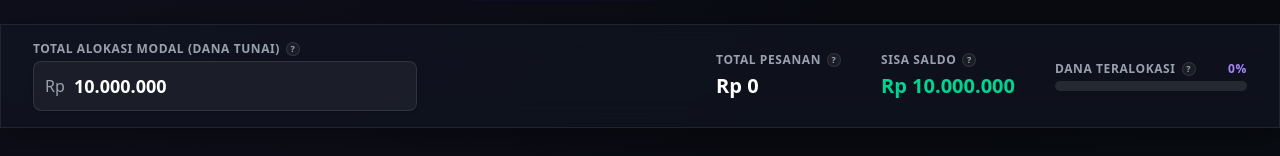
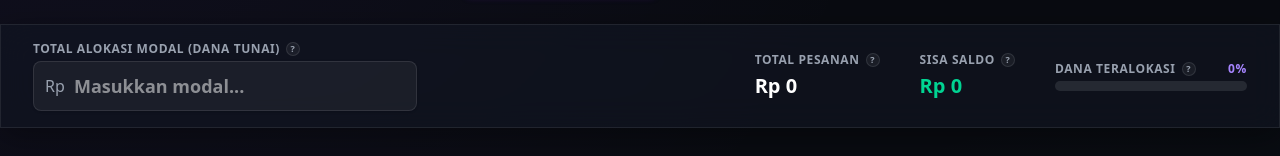
Before and after one commit to dayywkd/Kalkulator-IPO, a React (Vite) app in the folder frontend/: page / in a window 1280 px wide. Shown: the part 226-382 px from the top of the page. Built offline with nearby package versions, Linux system fonts and the light colour scheme; no server answers.

Commit message:
UI: Mengubah default modal awal menjadi Rp0 dan menyertakan reset modal awal pada tombol reset

```diff
--- a/frontend/src/App.jsx
+++ b/frontend/src/App.jsx
@@ -69,7 +69,7 @@ export default function App() {
   // State 1: Modal Awal (Capital)
   const [capital, setCapital] = useState(() => {
     const saved = localStorage.getItem("ipo_capital");
-    return saved ? parseInt(saved, 10) : 10000000; // default Rp 10 Juta
+    return saved ? parseInt(saved, 10) : 0; // default Rp 0
   });
 
   // State 2: Inputan Lot per Saham (Object key: ticker, value: lot)
@@ -161,6 +161,7 @@ export default function App() {
   const [showResetModal, setShowResetModal] = useState(false);
 
   const confirmReset = () => {
+    setCapital(0);
     setOrderLots({});
     setSelectedPrices({});
     setShowResetModal(false);
```
